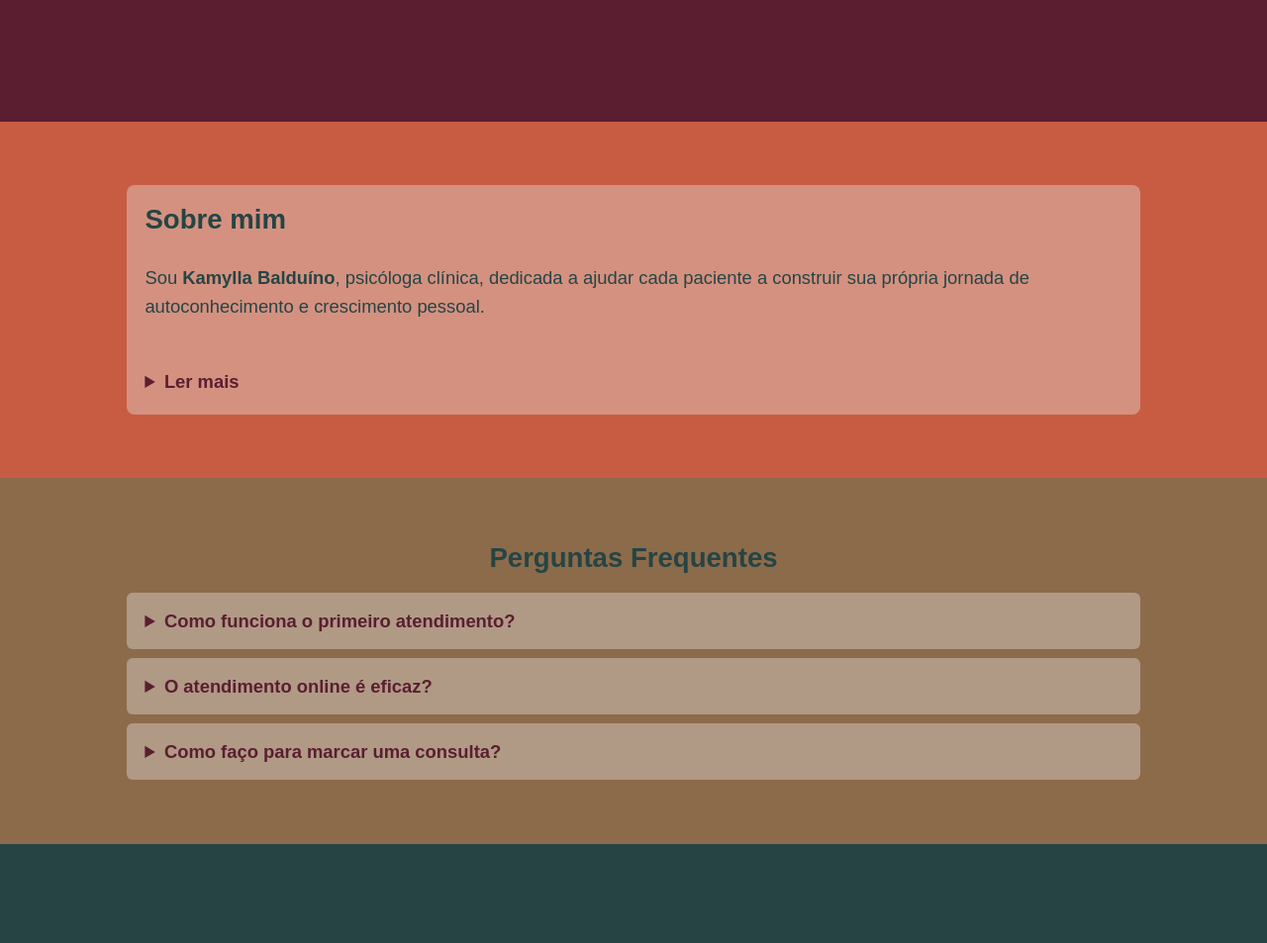
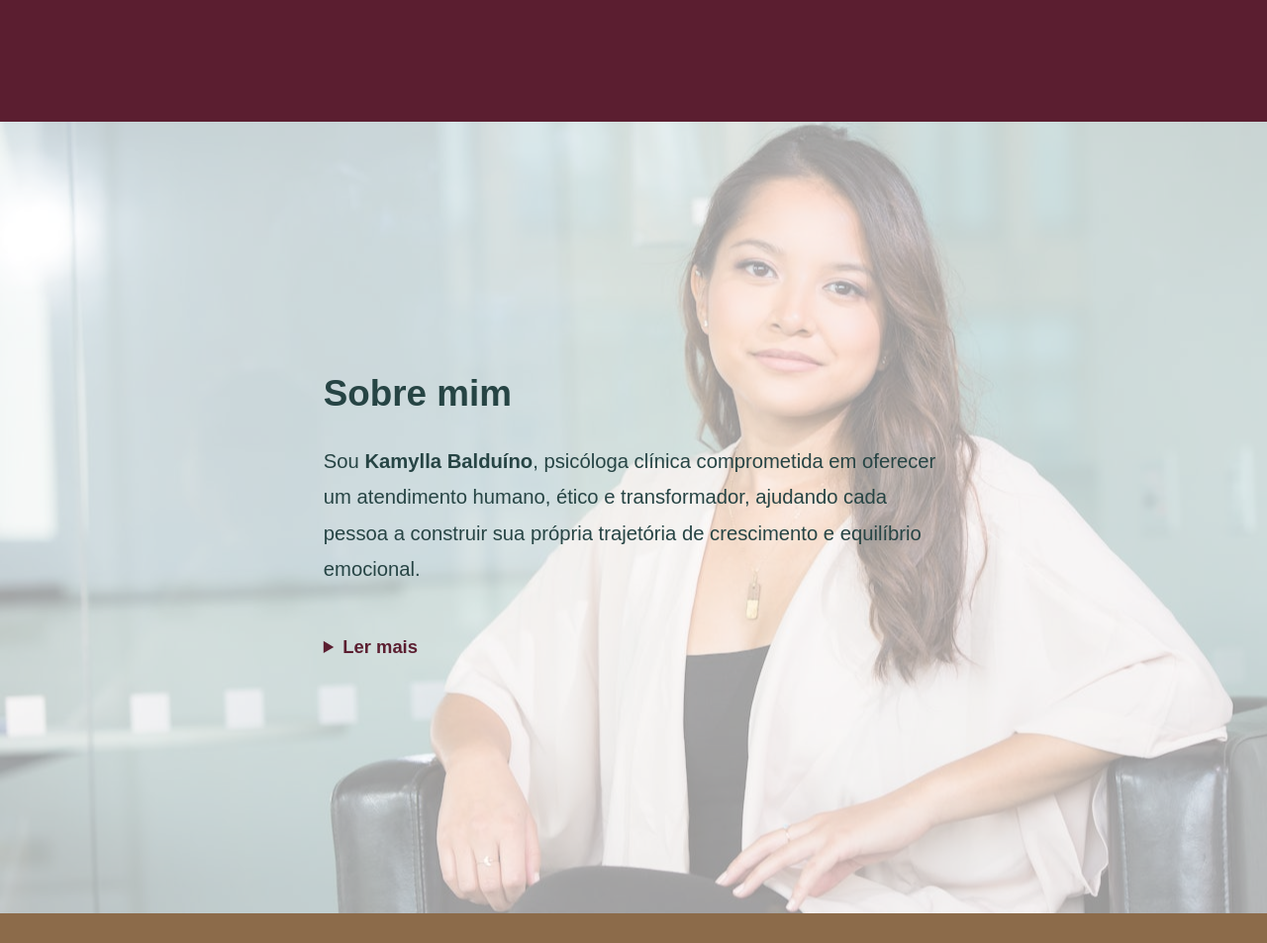
Before and after one commit to VictorMelkor/kamyllabalduino, a plain HTML site: page index.html in a window 1280 px wide. Shown: the part 3620-4573 px from the top of the page at 99% size. Drawn offline with Linux system fonts and the light colour scheme.

Commit message:
feat: início dos trabalhos na seção sobre

```diff
--- a/assets/css/about.css
+++ b/assets/css/about.css
@@ -1,24 +1,49 @@
 /* =========================
    SOBRE MIM
 ========================= */
+#sobre {
+    width: 100vw;
+    min-height: 100vh;
+    background: url('../images/sobre-bg.jpg') center center / cover no-repeat;
+    display: flex;
+    align-items: center;
+    justify-content: center;
+    position: relative;
+    color: #333;
+}
+
+#sobre::before {
+    content: "";
+    position: absolute;
+    inset: 0;
+    background: rgba(255, 255, 255, 0.6); /* camada de contraste */
+    z-index: 1;
+}
+
+#sobre .container {
+    position: relative;
+    z-index: 2;
+}
+
 #sobre article {
     display: flex;
     flex-direction: column;
     gap: 1rem;
-    padding: 1rem;
-    background-color: rgba(229,225,221,0.4); /* leve destaque */
-    border-radius: 8px;
+    padding: 2rem;
+    border-radius: 12px;
+    max-width: 700px;
+    margin: auto;
 }
 
 #sobre h2 {
-    font-size: 1.5rem;
+    font-size: 2rem;
     margin-bottom: 0.5rem;
     color: var(--color-dark-teal);
 }
 
 #sobre p {
-    font-size: 1rem;
-    line-height: 1.6;
+    font-size: 1.1rem;
+    line-height: 1.8;
 }
 
 #sobre details summary {
--- a/index.html
+++ b/index.html
@@ -290,18 +290,21 @@
     <div class="container mt-lg mb-lg">
         <article>
             <h2>Sobre mim</h2>
-                    <p>Sou <strong>Kamylla Balduíno</strong>, psicóloga clínica, dedicada a ajudar cada paciente a
-                        construir
-                        sua própria jornada de autoconhecimento e crescimento pessoal.</p>
+            <p>Sou <strong>Kamylla Balduíno</strong>, psicóloga clínica comprometida em oferecer um atendimento humano,
+                ético e transformador, ajudando cada pessoa a construir sua própria trajetória de crescimento e equilíbrio emocional.</p>
             <details>
                 <summary>Ler mais</summary>
-                        <p>Com foco em metas bem definidas, acredito em um tratamento colaborativo que respeita o tempo,
-                            a
-                            história e as necessidades individuais de cada pessoa.</p>
+                <p>Lorem ipsum dolor sit amet, consectetur adipiscing elit. Curabitur euismod, sem sit amet feugiat
+                    fermentum, nulla felis viverra dui, ac aliquam neque purus in nunc. Aenean sed metus in magna
+                    vulputate fermentum. Suspendisse dignissim, urna vel elementum tempus, metus nisl dapibus eros, vel
+                    lacinia justo ipsum sit amet erat.</p>
+                <p>Lorem ipsum dolor sit amet, consectetur adipiscing elit. Integer et sapien ut nulla varius interdum.
+                    Fusce vehicula dui ac nunc egestas, sed faucibus ligula facilisis.</p>
             </details>
         </article>
     </div>
 </section>
+
 
         <!-- FAQ -->
         <section id="faq">
```
Also changed, not shown: assets/images/sobre-bg.jpg (added). Lines whose indentation alone changed are shown as unchanged.
